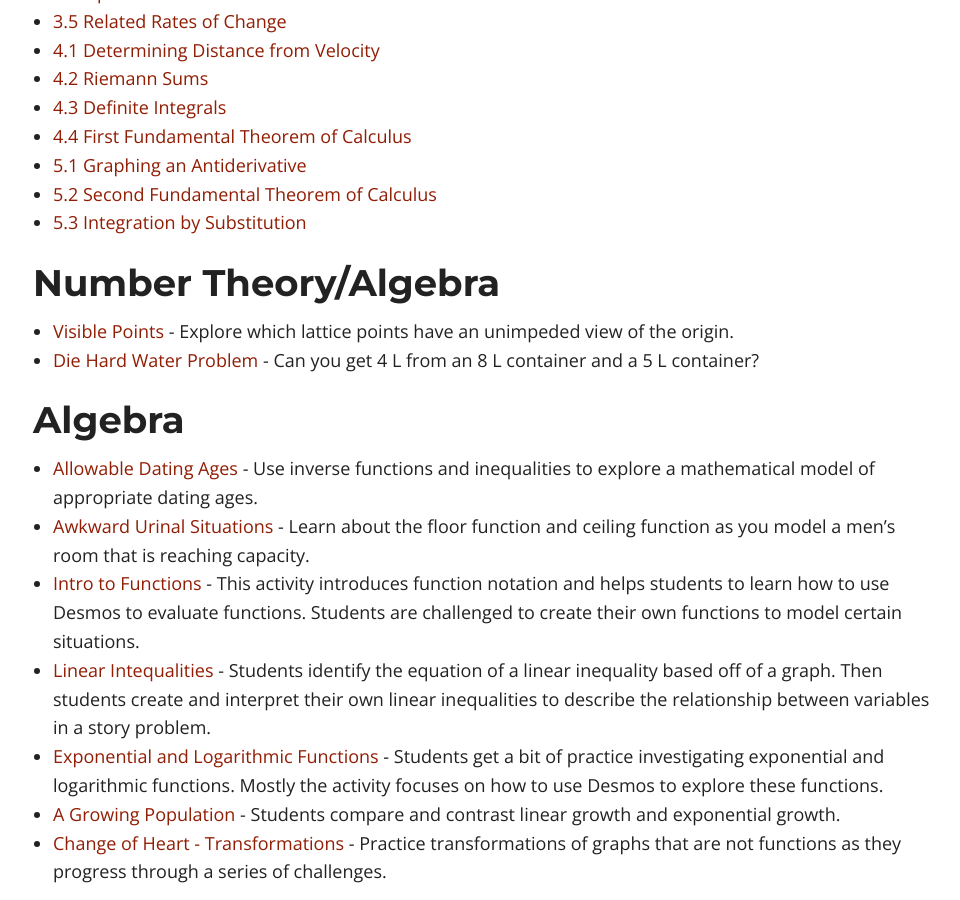
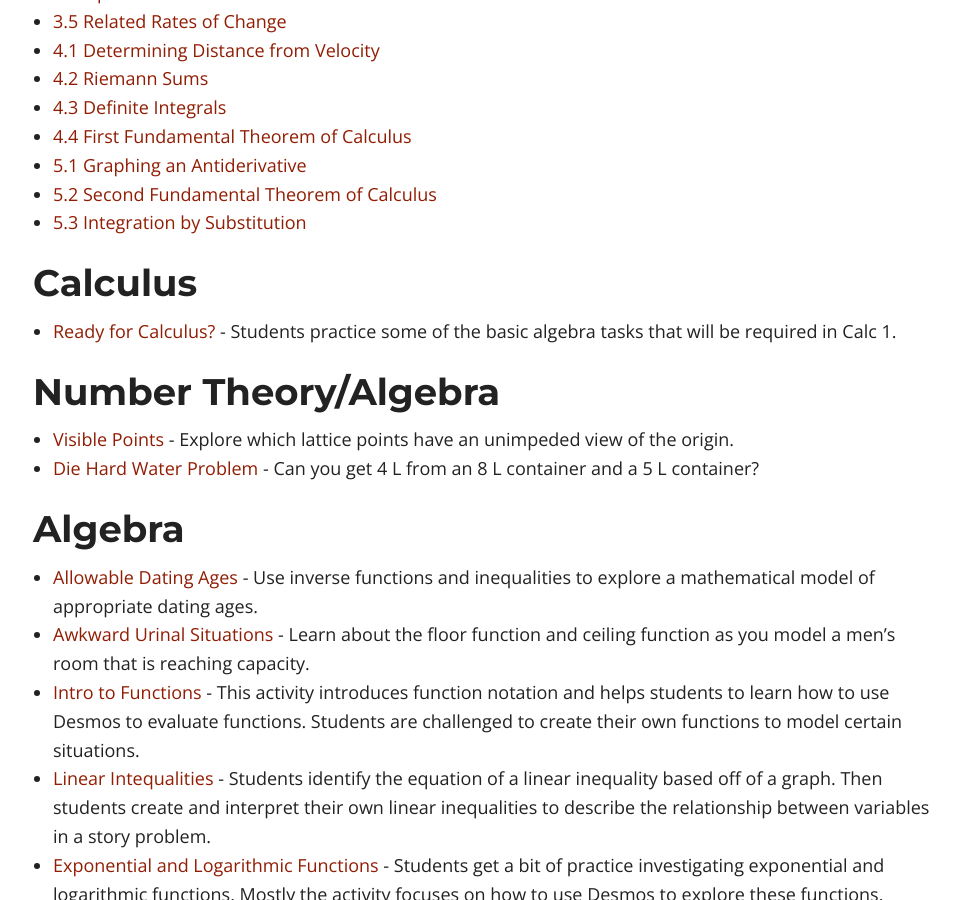
Before and after one commit to sergeballif/sergeballif.github.io, a Jekyll site: the page built from _posts/2016-05-29-my-desmos-activities.md, in a window 1280 px wide and 900 px high, scrolled down 1216 px. Shown: the whole window, without its empty margins (157-1117 px from the left). Built offline with Jekyll 4.4.1, drawn with Linux system fonts in a browser that asks for light colours; nearby versions of some CDN libraries; comment, search, counter and statistics services are not loaded.

Commit message:
Updated 2016-05-29-my-desmos-activities.md

```diff
--- a/_posts/2016-05-29-my-desmos-activities.md
+++ b/_posts/2016-05-29-my-desmos-activities.md
@@ -45,6 +45,9 @@ Below is a collection of all of the Desmos Activities that I have created. I wil
 * [5.2 Second Fundamental Theorem of Calculus](https://teacher.desmos.com/activitybuilder/custom/55c5ff8556c77afa48c6bafe)
 * [5.3 Integration by Substitution](https://teacher.desmos.com/activitybuilder/custom/5616c2769f60801b06700082)
 
+## Calculus
+* [Ready for Calculus?](https://teacher.desmos.com/activitybuilder/custom/57b0dcaba02681ee0dbec1fb) - Students practice some of the basic algebra tasks that will be required in Calc 1.
+
 ## Number Theory/Algebra
 * [Visible Points](https://teacher.desmos.com/activitybuilder/custom/55c2b7f7893085190603468a) - Explore which lattice points have an unimpeded view of the origin.
 * [Die Hard Water Problem](https://teacher.desmos.com/activitybuilder/custom/55bc3cc5adf21bde5ee2266c) - Can you get 4 L from an 8 L container and a 5 L container?
```
